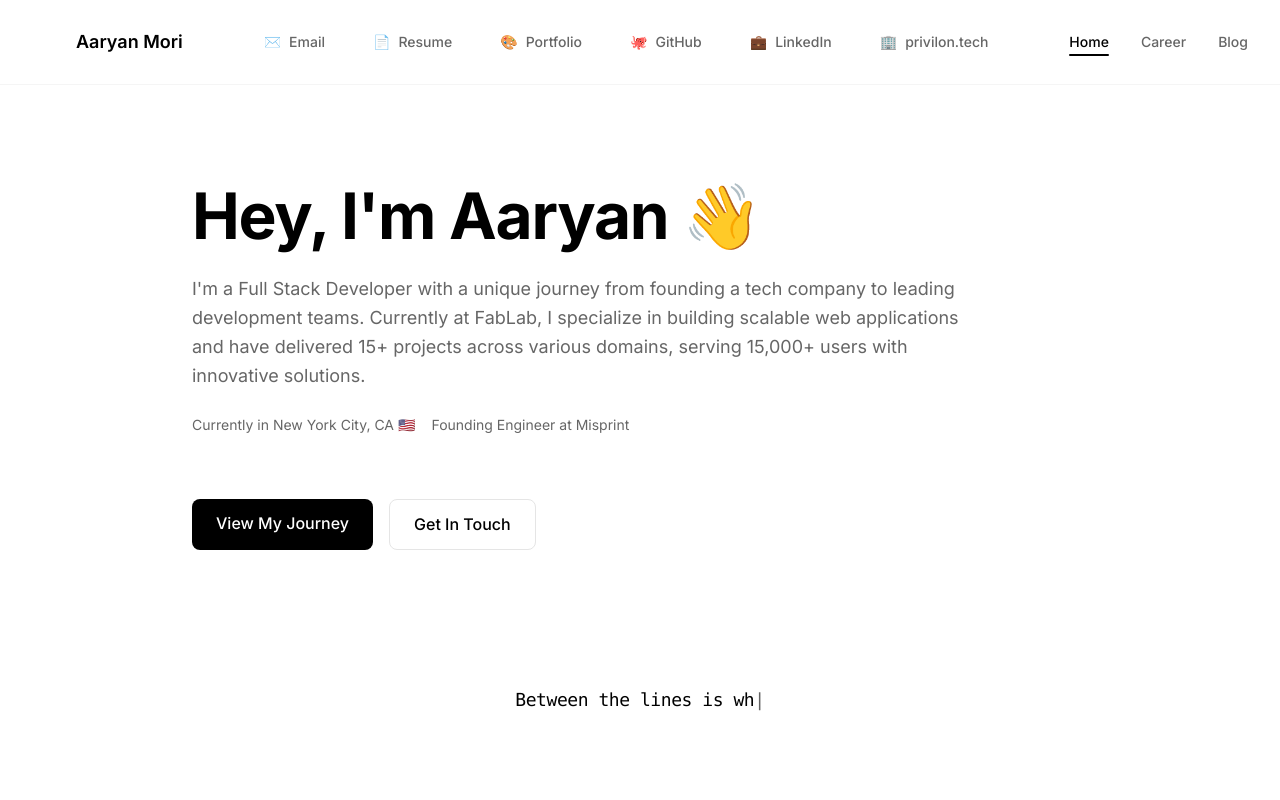
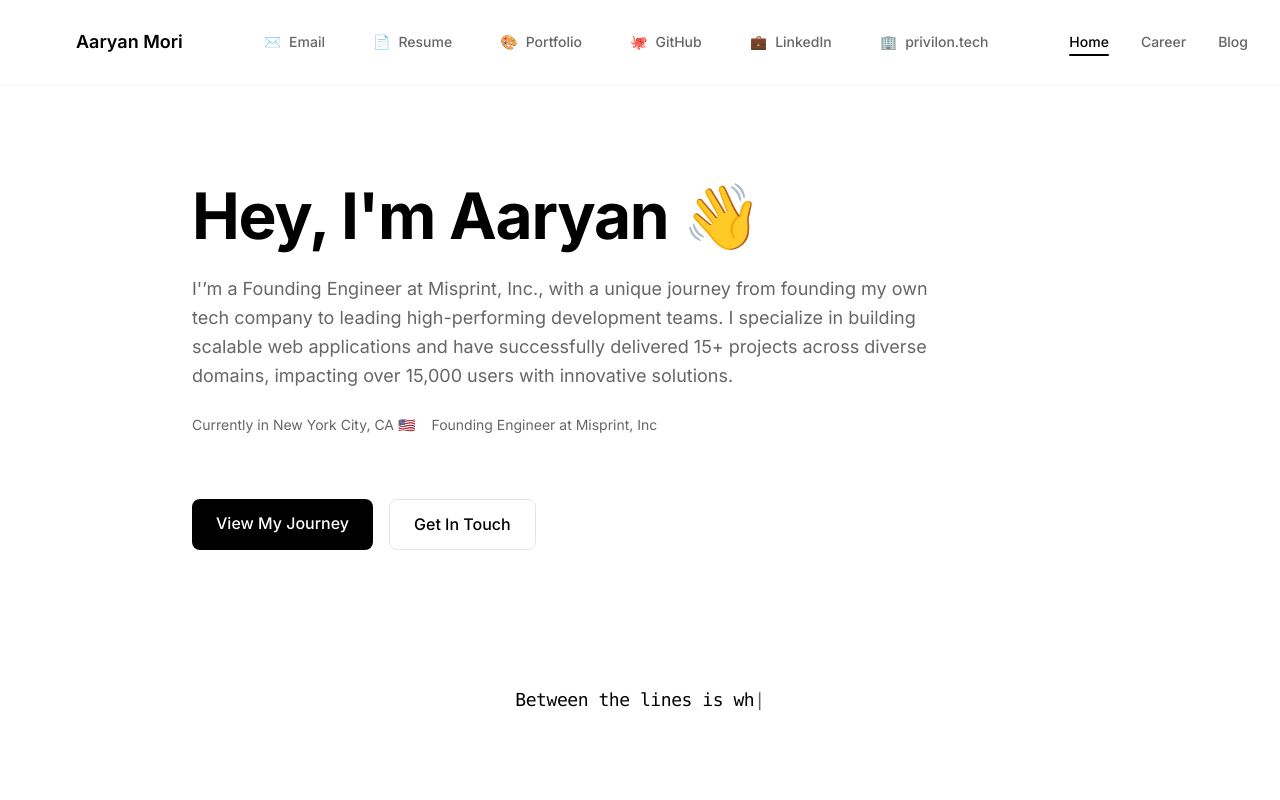
Before and after one commit to Moriyan1307/portfolio, a Next.js app: page / in a window 1280 px wide. Shown: the top 800 px of the page. Built offline with nearby package versions, Linux system fonts and the light colour scheme.

Commit message:
updated homepage

```diff
--- a/src/app/page.tsx
+++ b/src/app/page.tsx
@@ -116,15 +116,16 @@ export default function Page() {
               Hey, I&apos;m Aaryan 👋
             </h1>
             <p className="text-body max-w-3xl leading-relaxed mb-6">
-              I&apos;m a Full Stack Developer with a unique journey from
-              founding a tech company to leading development teams. Currently at
-              FabLab, I specialize in building scalable web applications and
-              have delivered 15+ projects across various domains, serving
-              15,000+ users with innovative solutions.
+              I&apos;’m a Founding Engineer at Misprint, Inc., with a unique
+              journey from founding my own tech company to leading
+              high-performing development teams. I specialize in building
+              scalable web applications and have successfully delivered 15+
+              projects across diverse domains, impacting over 15,000 users with
+              innovative solutions.
             </p>
             <div className="flex items-center space-x-4 text-sm text-secondary">
               <span>Currently in New York City, CA 🇺🇸</span>
-              <span>Founding Engineer at Misprint</span>
+              <span>Founding Engineer at Misprint, Inc</span>
             </div>
           </div>
 
```
